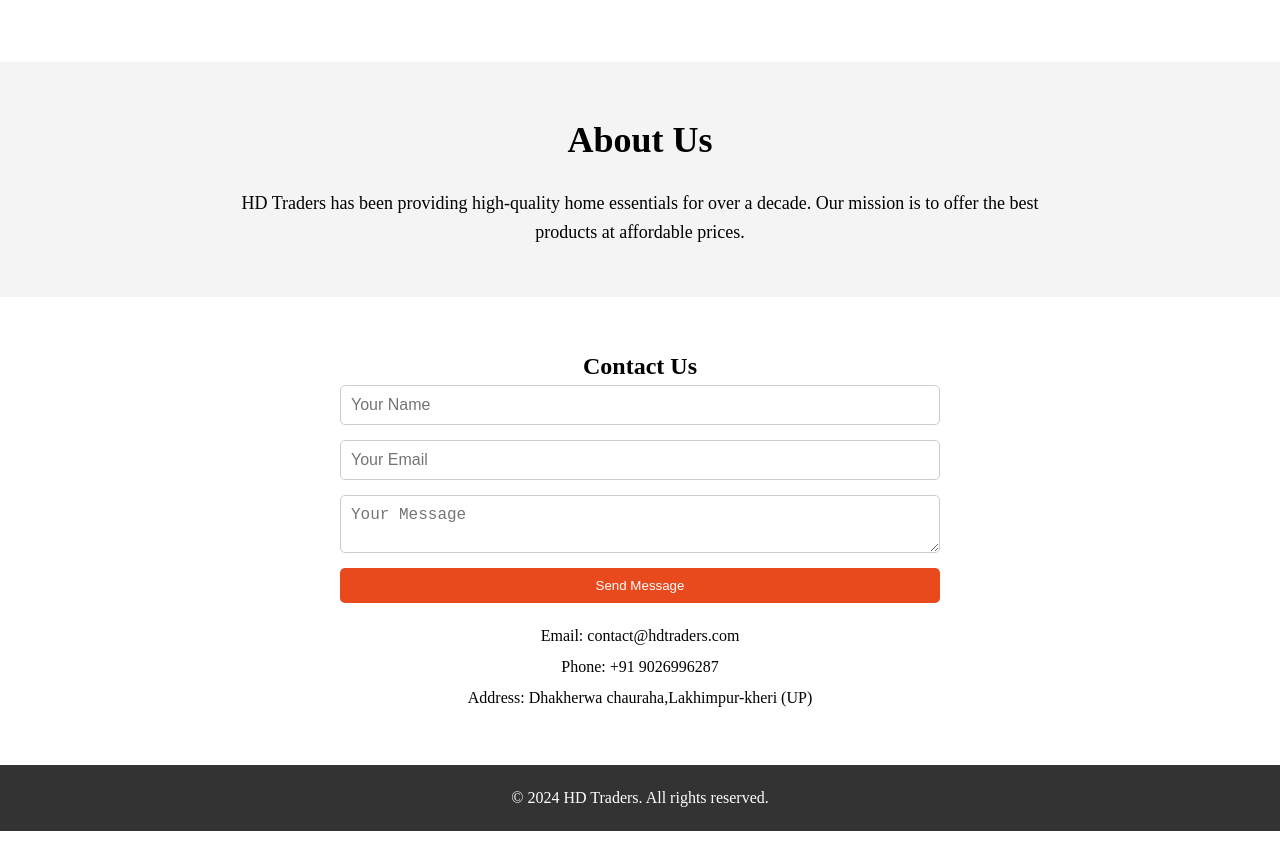
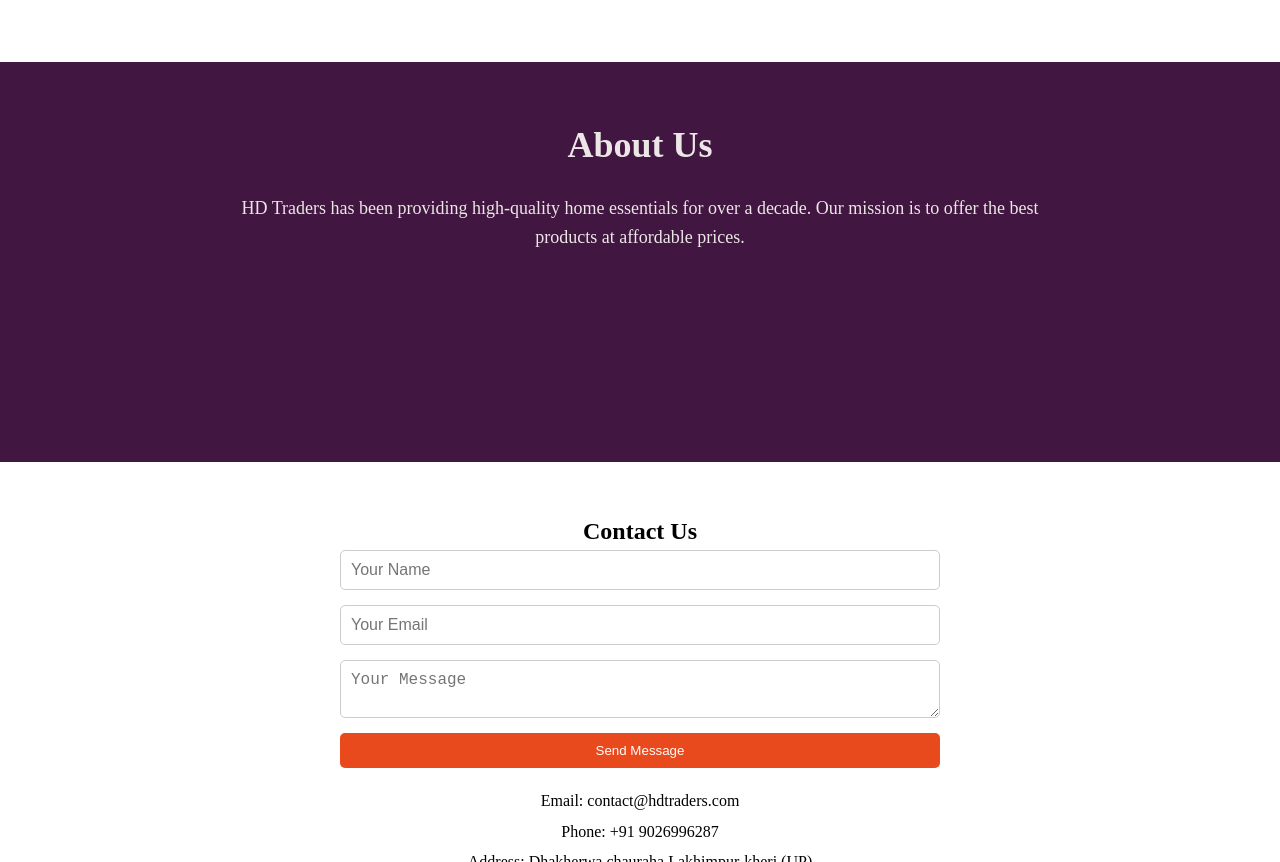
Before and after one commit to iabhaykaran/Hd-traders, a plain HTML site: page index.html in a window 1280 px wide. Shown: the part 1437-2299 px from the top of the page. Before the commit the page ends 2268 px from the top, so only its background shows below. Drawn offline with Linux system fonts and the light colour scheme.

Commit message:
Update styles.css

```diff
--- a/styles.css
+++ b/styles.css
@@ -145,9 +145,15 @@ nav {
 }
 
 /* About Us */
+
+
+
+
 .about-us {
-    padding: 50px 20px;
-    background: #f4f4f4;
+    padding: 55px 25px;
+    background: #411640;
+    height: 50vh;
+    color: #ece6e6;
     text-align: center;
 }
 
```
